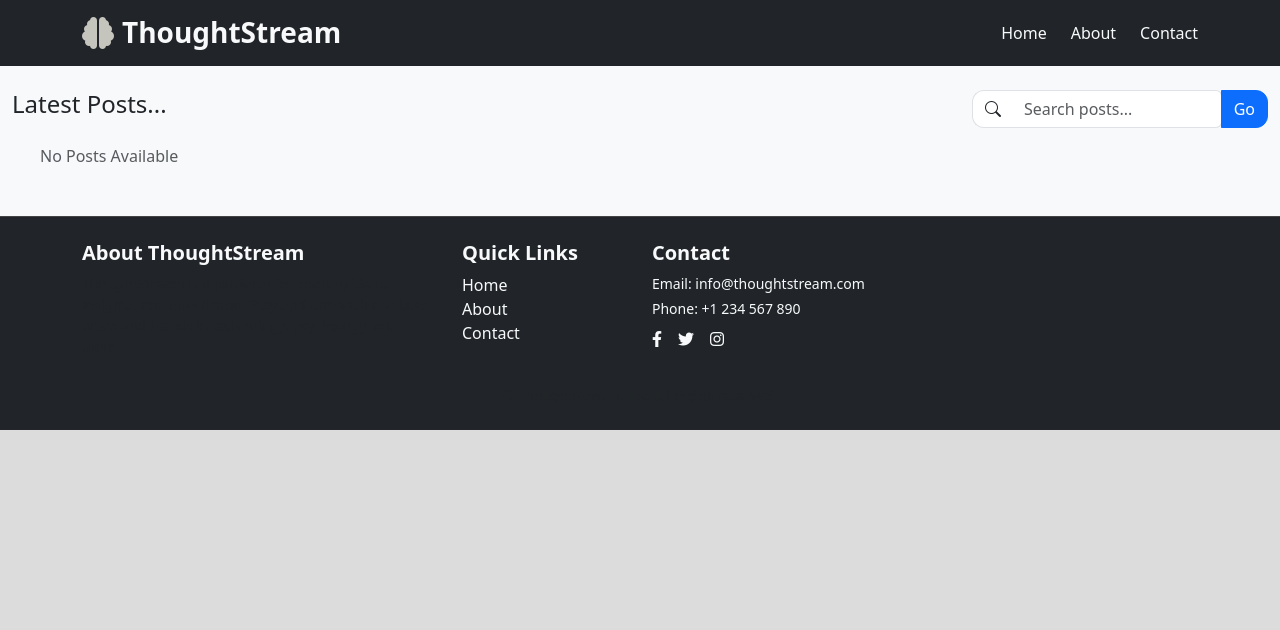
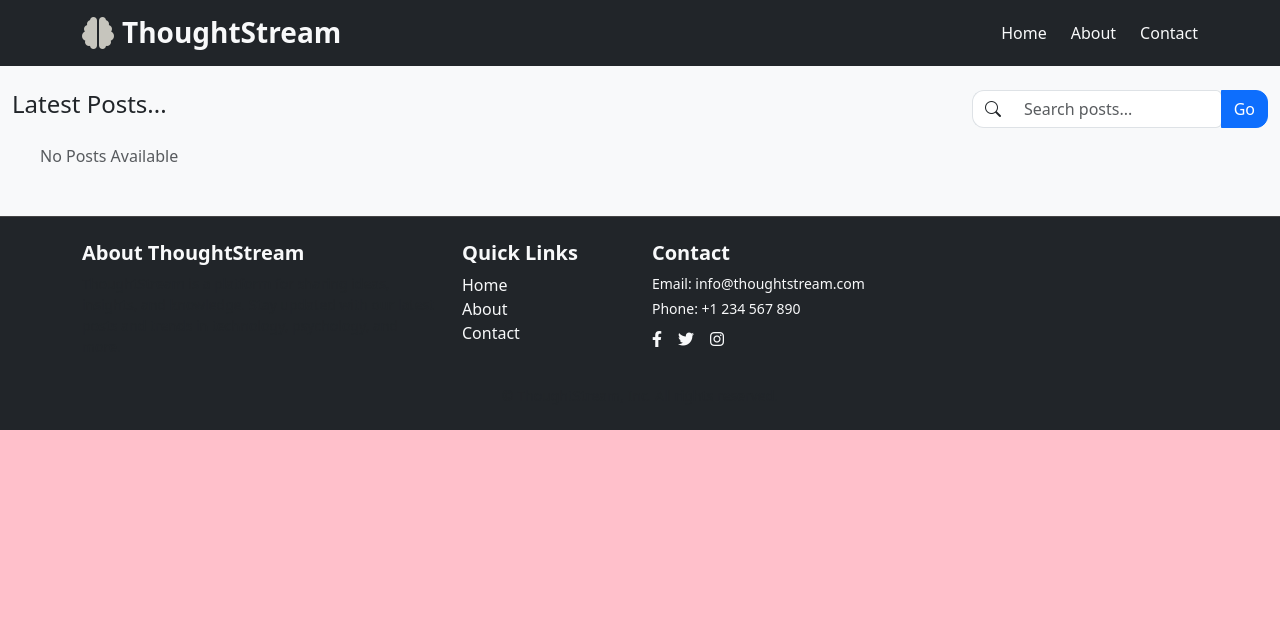
Before and after one commit to divyabharathi70/ThoughtStream---simple-blog-webapp, a Django app: page / in a window 1280 px wide. Shown: the top 630 px of the page. Run offline with Django 5.2, Linux system fonts and the light colour scheme; data that the repository does not hold is empty; some libraries are stand-ins or nearby versions.

Commit message:
Update style.css 2

```diff
--- a/djangoapp/blog/static/blog/style.css
+++ b/djangoapp/blog/static/blog/style.css
@@ -1,3 +1,3 @@
 body{
-    background-color: gainsboro;
+    background-color: pink;
 }
```
